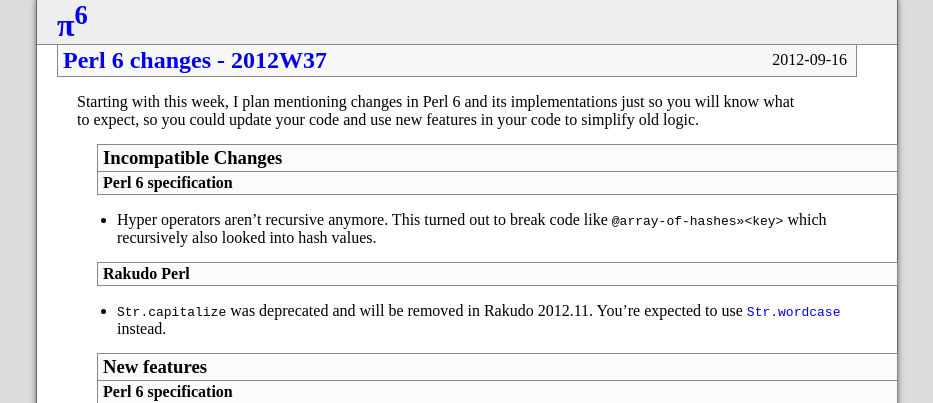
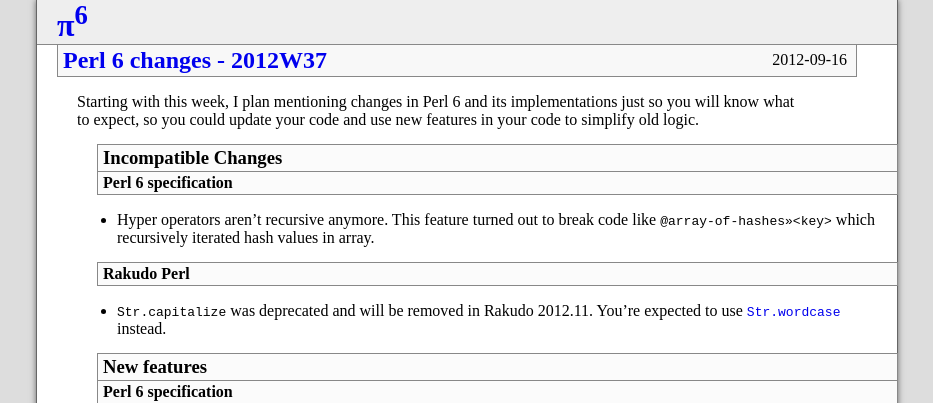
Before and after one commit to KamilaBorowska/old-xfix.github.io, a Jekyll site: the page built from _posts/2012-09-16-perl-6-changes-2012W37.md, in a window 1280 px wide. Shown: the top 403 px of the page, without its empty margins (173-1106 px from the left). Built offline with Jekyll 4.4.1, drawn with Linux system fonts in a browser that asks for light colours; comment, search, counter and statistics services are not loaded.

Commit message:
Fix Perl 6 specification incompatible change

```diff
--- a/_posts/2012-09-16-perl-6-changes-2012W37.md
+++ b/_posts/2012-09-16-perl-6-changes-2012W37.md
@@ -9,9 +9,9 @@
 
 ### Incompatible Changes
 #### Perl 6 specification
-* Hyper operators aren't recursive anymore. This turned out to break
-  code like `@array-of-hashes»<key>` which recursively also looked
-  into hash values.
+* Hyper operators aren't recursive anymore. This feature turned out to
+  break code like `@array-of-hashes»<key>` which recursively iterated
+  hash values in array.
 
 #### Rakudo Perl
 * `Str.capitalize` was deprecated and will be removed in Rakudo 2012.11.
```
